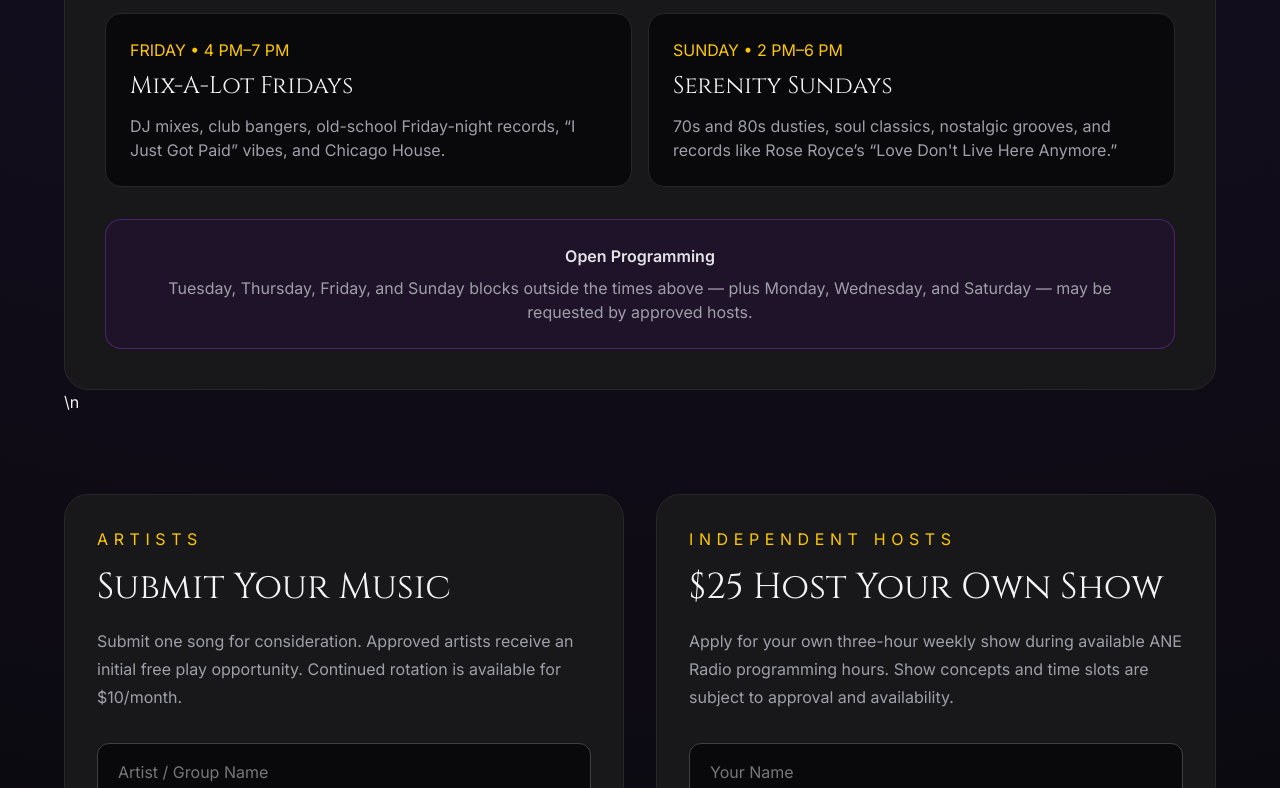
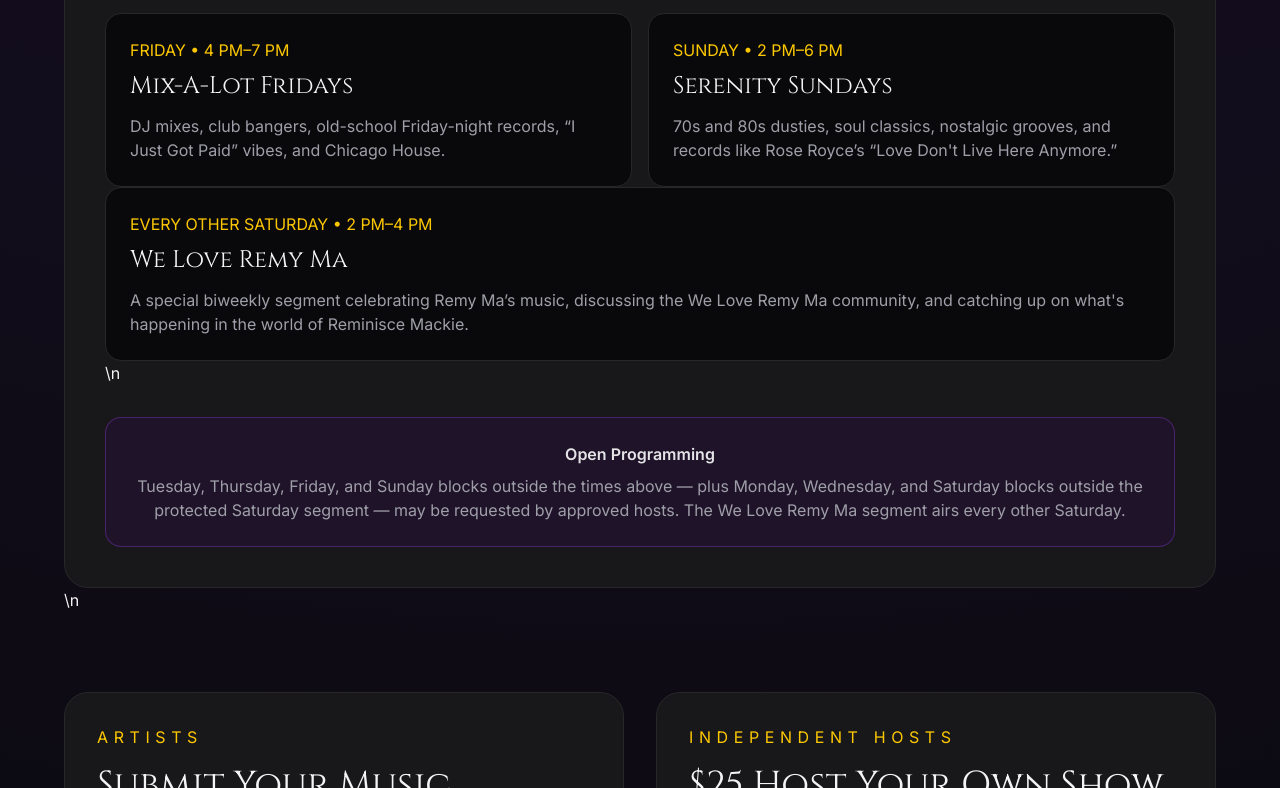
Before and after one commit to pettyrichbey/pettyrichbey-website, an Astro site: page /ane-radio in a window 1280 px wide. Shown: the part 2211-2999 px from the top of the page. Built offline with nearby package versions, Linux system fonts and the light colour scheme; Astro itself is replaced by a stand-in of ours; a web font is replaced by a local one.

Commit message:
Add biweekly We Love Remy Ma radio segment

```diff
--- a/src/pages/ane-radio/index.astro
+++ b/src/pages/ane-radio/index.astro
@@ -32,7 +32,7 @@
 <div class="rounded-2xl border border-zinc-800 bg-zinc-950 p-6"><p class="text-yellow-400">FRIDAY • 4 PM–7 PM</p><h3 class="logo mt-2 text-2xl">Mix-A-Lot Fridays</h3><p class="mt-3 text-zinc-400">DJ mixes, club bangers, old-school Friday-night records, “I Just Got Paid” vibes, and Chicago House.</p></div>
 <div class="rounded-2xl border border-zinc-800 bg-zinc-950 p-6"><p class="text-yellow-400">SUNDAY • 2 PM–6 PM</p><h3 class="logo mt-2 text-2xl">Serenity Sundays</h3><p class="mt-3 text-zinc-400">70s and 80s dusties, soul classics, nostalgic grooves, and records like Rose Royce’s “Love Don't Live Here Anymore.”</p></div>
 </div>
-<div class="mt-8 rounded-2xl border border-purple-500/30 bg-purple-950/20 p-6 text-center"><p class="font-semibold text-zinc-200">Open Programming</p><p class="mt-2 text-zinc-400">Tuesday, Thursday, Friday, and Sunday blocks outside the times above — plus Monday, Wednesday, and Saturday — may be requested by approved hosts.</p></div>
+<div class="rounded-2xl border border-zinc-800 bg-zinc-950 p-6"><p class="text-yellow-400">EVERY OTHER SATURDAY • 2 PM–4 PM</p><h3 class="logo mt-2 text-2xl">We Love Remy Ma</h3><p class="mt-3 text-zinc-400">A special biweekly segment celebrating Remy Ma’s music, discussing the We Love Remy Ma community, and catching up on what's happening in the world of Reminisce Mackie.</p></div>\n<div class="mt-8 rounded-2xl border border-purple-500/30 bg-purple-950/20 p-6 text-center"><p class="font-semibold text-zinc-200">Open Programming</p><p class="mt-2 text-zinc-400">Tuesday, Thursday, Friday, and Sunday blocks outside the times above — plus Monday, Wednesday, and Saturday blocks outside the protected Saturday segment — may be requested by approved hosts. The We Love Remy Ma segment airs every other Saturday.</p></div>
 </div>\n<div class="mt-20 grid gap-8 lg:grid-cols-2">
 <div id="music" class="rounded-3xl border border-zinc-800 bg-zinc-900 p-8"><p class="uppercase tracking-[0.35em] text-yellow-400">Artists</p><h2 class="logo mt-4 text-4xl">Submit Your Music</h2><p class="mt-5 leading-7 text-zinc-400">Submit one song for consideration. Approved artists receive an initial free play opportunity. Continued rotation is available for $10/month.</p>
 <form action="https://formsubmit.co/contact@pettyrichbey.com" method="POST" enctype="multipart/form-data" class="mt-8 space-y-5"><input type="hidden" name="_subject" value="ANE RADIO — MUSIC SUBMISSION" /><input type="hidden" name="_captcha" value="false" /><input type="hidden" name="_template" value="table" /><input type="hidden" name="_next" value="https://pettyrichbey.com/ane-radio?submitted=music" /><input name="artist_name" required placeholder="Artist / Group Name" class="form-input" /><input name="email" type="email" required placeholder="Email Address" class="form-input" /><input name="song_title" required placeholder="Song Title" class="form-input" /><input name="genre" placeholder="Genre" class="form-input" /><input name="song_link" type="url" placeholder="Song link" class="form-input" /><textarea name="artist_message" rows="5" placeholder="Tell us about the artist or song..." class="form-input resize-none"></textarea><label class="block text-sm text-zinc-400">Optional song file<input name="attachment" type="file" accept="audio/*" class="mt-2 block w-full text-sm text-zinc-400" /></label><button class="w-full rounded-xl bg-purple-700 px-6 py-4 font-semibold text-white transition hover:bg-purple-600">Submit Music →</button></form></div>
```
